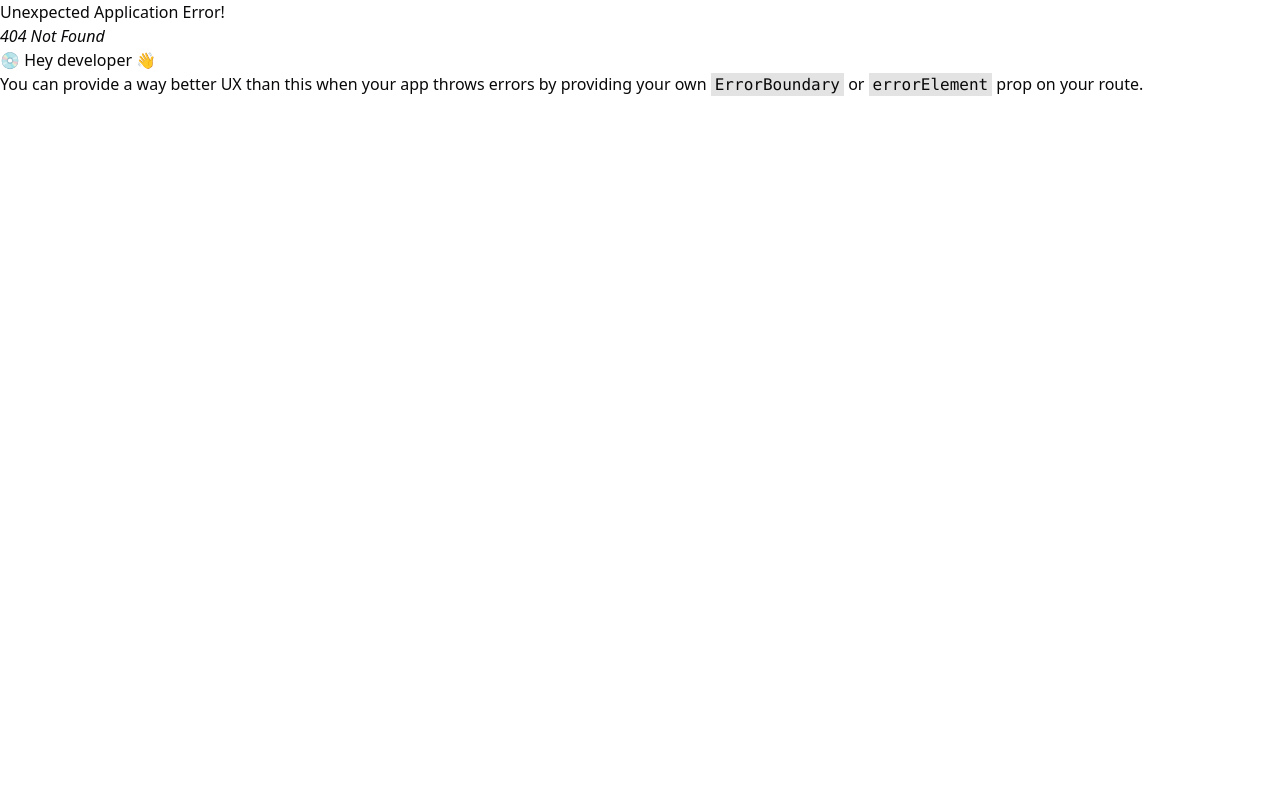
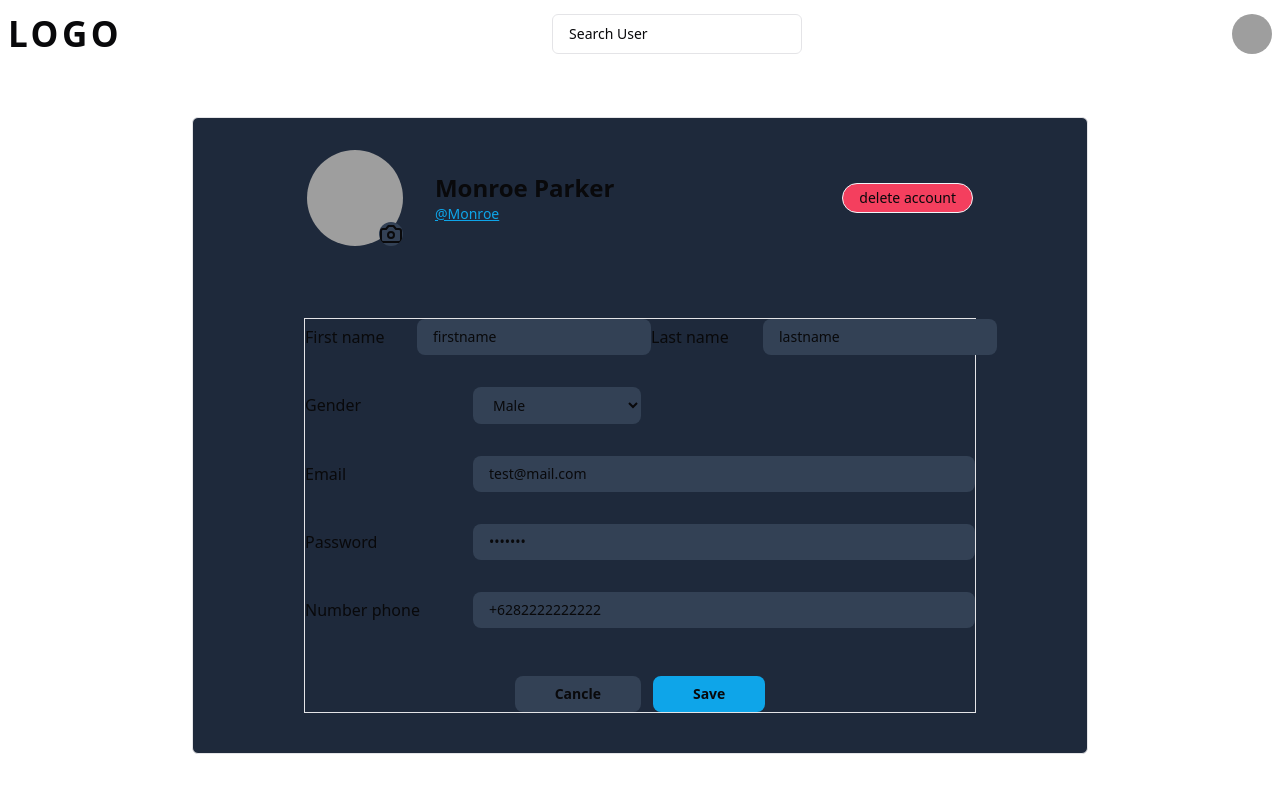
Before and after one commit to Grup-2-Project/FE-Sosmed, a React (Vite) app: page /user/settings in a window 1280 px wide. Before the commit this address had no page. Shown: the top 792 px of the page. Built offline with nearby package versions, Linux system fonts and the light colour scheme; grey boxes are pictures that could not be loaded.

Commit message:
feat : edit user

```diff
--- a/src/components/navbar.tsx
+++ b/src/components/navbar.tsx
@@ -46,10 +46,10 @@ const Navbar = () => {
               <DropdownMenuLabel>Hi, User</DropdownMenuLabel>
               <DropdownMenuSeparator />
               <DropdownMenuItem className="hover:cursor-pointer">
-                Profile
+                <Link to={"/user"}>Profile</Link>
               </DropdownMenuItem>
               <DropdownMenuItem className="hover:cursor-pointer">
-                Settings
+                <Link to={"/user/settings"}>Settings</Link>
               </DropdownMenuItem>
               <DropdownMenuSub>
                 <DropdownMenuSubTrigger>
--- /dev/null
+++ b/src/pages/user/Settings.tsx
@@ -0,0 +1,129 @@
+import { Camera } from "lucide-react";
+const Settings = () => {
+  return (
+    <div className="container py-12">
+      <div className=" mx-auto flex max-w-4xl flex-col rounded-md border bg-slate-800">
+        <div className="flex items-center justify-around py-8 ">
+          <div className="flex items-center gap-x-8">
+            <div className="relative ">
+              <label htmlFor="file-input" className="cursor-pointer">
+                <img
+                  src="https://source.unsplash.com/80x80?person"
+                  className="h-24 w-24 rounded-full"
+                  alt="person"
+                />
+                <Camera className="absolute bottom-0 right-0  rounded-full bg-slate-700 " />
+              </label>
+              <input type="file" id="file-input" hidden />
+            </div>
+            <div className="flex flex-col ">
+              <h3 className="text-2xl font-semibold">Monroe Parker</h3>
+              <span className="text-sm text-sky-500 underline">@Monroe</span>
+            </div>
+          </div>
+          <button className=" rounded-full border border-slate-100 bg-rose-500 px-4 py-1 text-sm font-medium ">
+            delete account
+          </button>
+        </div>
+
+        <form className="p-10">
+          <div className="mx-auto max-w-2xl space-y-8 border ">
+            {/* Firstname/Lastname */}
+            <div className="flex items-center justify-between">
+              <div className="flex items-center gap-x-4">
+                <label className="w-24 text-start" htmlFor="firstname">
+                  First name
+                </label>
+                <input
+                  id="firstname"
+                  type="text"
+                  value={"firstname"}
+                  className=" rounded-lg border-slate-700 bg-slate-700 px-4 py-2 text-sm font-medium outline-none"
+                />
+              </div>
+
+              <div className="flex items-center gap-x-4">
+                <label className="w-24 text-start" htmlFor="lastname">
+                  Last name
+                </label>
+                <input
+                  id="lastname"
+                  type="text"
+                  value={"lastname"}
+                  className=" rounded-lg border-slate-700 bg-slate-700 px-4 py-2 text-sm font-medium outline-none"
+                />
+              </div>
+            </div>
+
+            {/* Gender */}
+            <div className="flex items-center gap-x-10">
+              <label className="w-32 text-start" htmlFor="email">
+                Gender
+              </label>
+              <select className="w-1/4 rounded-lg border-slate-700 bg-slate-700 px-4 py-2 text-sm font-medium outline-none">
+                <option value="male">Male</option>
+                <option value="female">Female</option>
+              </select>
+            </div>
+
+            {/* Email */}
+            <div className="flex items-center gap-x-10">
+              <label className="w-32 text-start" htmlFor="email">
+                Email
+              </label>
+              <div className="flex-grow">
+                <input
+                  id="email"
+                  type="text"
+                  value={"test@mail.com"}
+                  className="w-full rounded-lg border-slate-700 bg-slate-700 px-4 py-2 text-sm font-medium outline-none"
+                />
+              </div>
+            </div>
+
+            {/* Password */}
+            <div className="flex items-center gap-x-10">
+              <label className="w-32 text-start" htmlFor="password">
+                Password
+              </label>
+              <div className="flex-grow">
+                <input
+                  id="password"
+                  type="password"
+                  value={"test123"}
+                  className="w-full rounded-lg border-slate-700 bg-slate-700 px-4 py-2 text-sm font-medium outline-none"
+                />
+              </div>
+            </div>
+
+            {/* Number phone */}
+            <div className="flex items-center gap-x-10">
+              <label className="w-32 text-start" htmlFor="numberPhone">
+                Number phone
+              </label>
+              <div className="flex-grow">
+                <input
+                  id="numberPhone"
+                  type="text"
+                  value={"+6282222222222"}
+                  className="w-full rounded-lg border-slate-700 bg-slate-700 px-4 py-2 text-sm font-medium outline-none"
+                />
+              </div>
+            </div>
+
+            <div className="flex items-center justify-center  gap-x-3 pt-4">
+              <button className="rounded-lg bg-slate-700 px-10 py-2 text-sm font-semibold">
+                Cancle
+              </button>
+              <button className="rounded-lg bg-sky-500 px-10 py-2 text-sm font-semibold">
+                Save
+              </button>
+            </div>
+          </div>
+        </form>
+      </div>
+    </div>
+  );
+};
+
+export default Settings;
--- /dev/null
+++ b/src/pages/user/index.tsx
@@ -0,0 +1,7 @@
+import { Link } from "react-router-dom";
+
+const Profile = () => {
+  return <Link to={"settings"}>Profile</Link>;
+};
+
+export default Profile;
```
Also changed, not shown: src/router/routes.tsx (+10 -0 lines), src/styles/index.css (line endings or trailing spaces).
